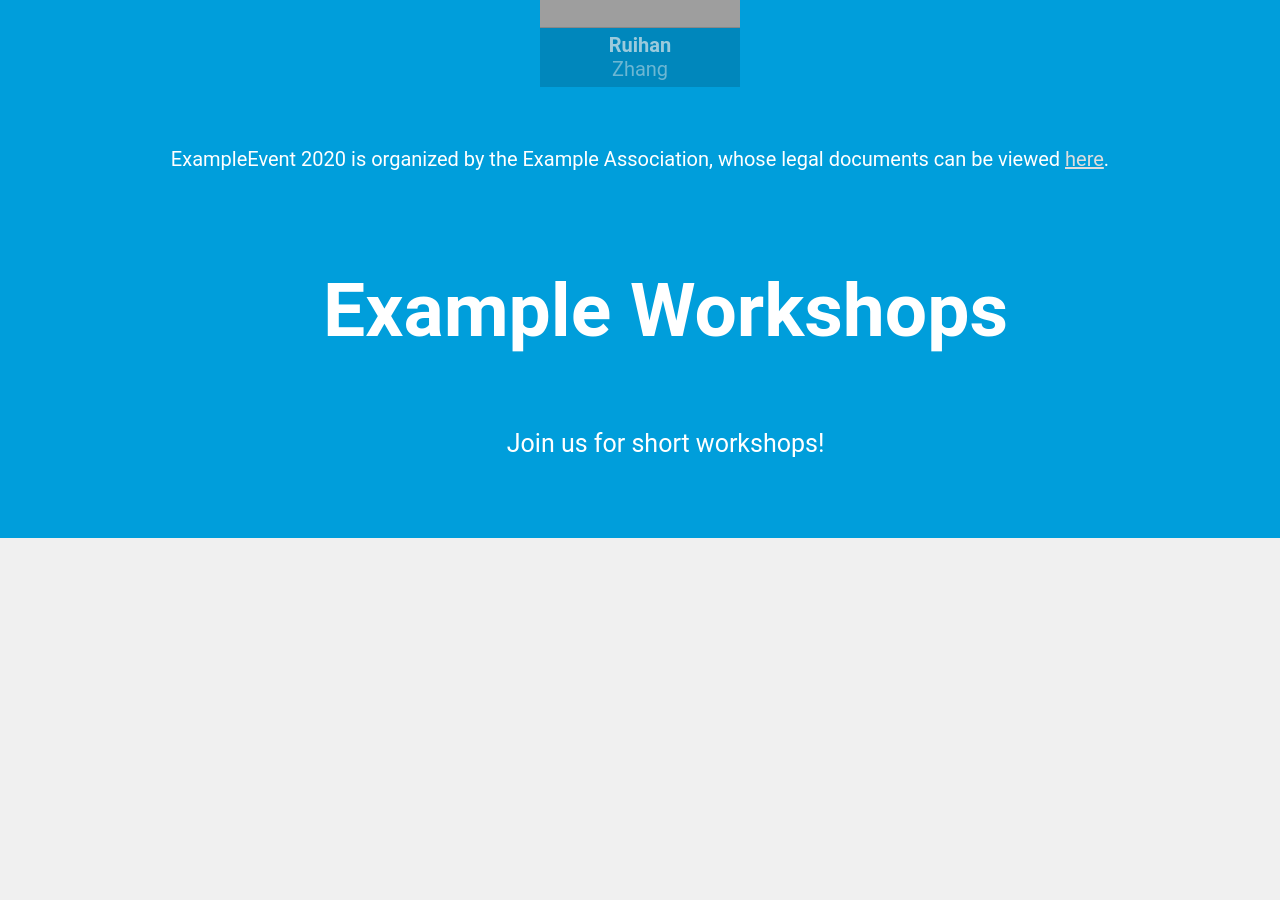
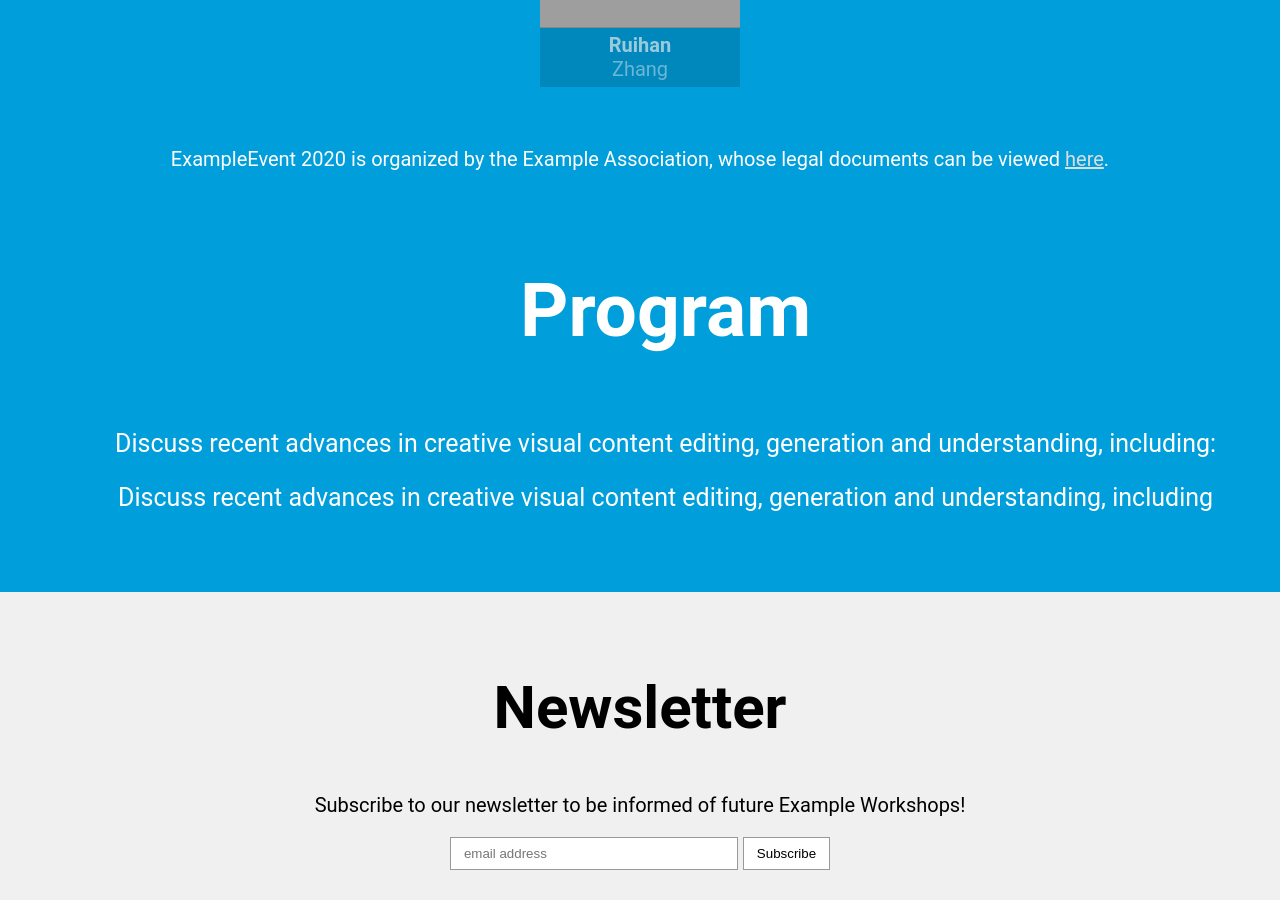
Before and after one commit to aishortfest/aishortfest.github.io, a Jekyll site: the page built from index.html, in a window 1280 px wide and 900 px high, scrolled down 5260 px. Built offline with Jekyll 4.4.1, drawn with Linux system fonts in a browser that asks for light colours; before the commit the page ends 5798 px from its top, so only the background shows below that; grey boxes are pictures that could not be loaded.

Commit message:
added info

```diff
--- a/_data/workshops.yml
+++ b/_data/workshops.yml
@@ -4,22 +4,28 @@
 name: Example Workshops
 
 # Workshops description
-description: Join us for short workshops!
+description: Discuss recent advances in creative visual content editing, generation and understanding, including
+
+bullets:
+  one: How to design intuitive video editing and creation tools?
+  two: How do humans and AI collaborate together to inspire creativity?
+  three: How can AI help to reduce the human cost of video productions?
+  four: How to deal with the biases and threats by using AI?
 
 # Newsletter for workshops using MailChimp
 # Get those from the MailChimp embed - the form action and the 'real people should not fill this' input name
-mailchimp_action: 'http://example.org'
-mailchimp_bot_input: '???'
+mailchimp_action: "http://example.org"
+mailchimp_bot_input: "???"
 
 # All past and future workshops
 # Workshops have a date (in structured form), a signup link, and a description.
 items:
   Future Workshop Example:
-    date: '3000-01-01 18:00'
-    signup: 'http://example.org'
+    date: "3000-01-01 18:00"
+    signup: "http://example.org"
     description: Learn things, in the future!
 
   Past Workshop Example:
-    date: '2010-01-01 18:00'
-    signup: 'http://example.org'
+    date: "2010-01-01 18:00"
+    signup: "http://example.org"
     description: Learn things, in the past!
--- a/index.html
+++ b/index.html
@@ -182,8 +182,8 @@ layout: default
     </p>
   {% endif %}
   <section class="tone-dark">
-    <h1>{{ site.data.workshops.name }}</h1>
-
+    <h1>Program</h1>
+    Discuss recent advances in creative visual content editing, generation and understanding, including:
     {{ site.data.workshops.description | markdownify }}
 
     <div class="items-container">
@@ -203,3 +203,26 @@ layout: default
     </div>
   </section>
 </section>
+<section>
+  <h1>Newsletter</h1>
+  <div>
+    Subscribe to our newsletter to be informed of future {{ site.data.workshops.name }}!
+  </div>
+  <div class="newsletter">
+    <form action="{{ site.data.workshops.mailchimp_action }}"
+          method="post"
+          id="mc-embedded-subscribe-form"
+          name="mc-embedded-subscribe-form"
+          class="validate"
+          novalidate>
+      <div id="mc_embed_signup_scroll">
+        <input type="email" value="" name="EMAIL" class="email" id="mce-EMAIL" placeholder="email address" required>
+        <!-- real people should not fill this in and expect good things - do not remove this or risk form bot signups -->
+        <div style="position: absolute; left: -5000px;" aria-hidden="true">
+          <input type="text" name="{{ site.data.workshops.mailchimp_bot_input }}" tabindex="-1" value="">
+        </div>
+        <input type="submit" value="Subscribe" name="subscribe" id="mc-embedded-subscribe" class="button">
+      </div>
+    </form>
+  </div>
+</section>
```
